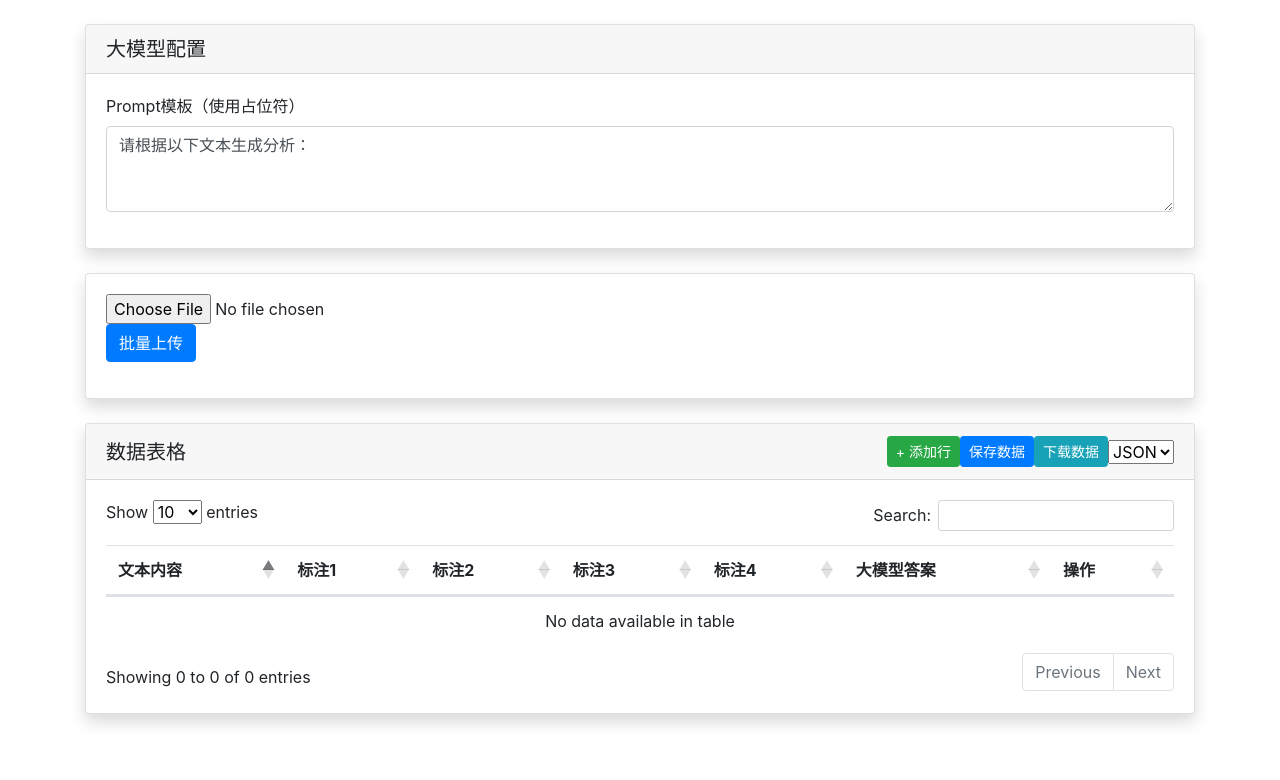
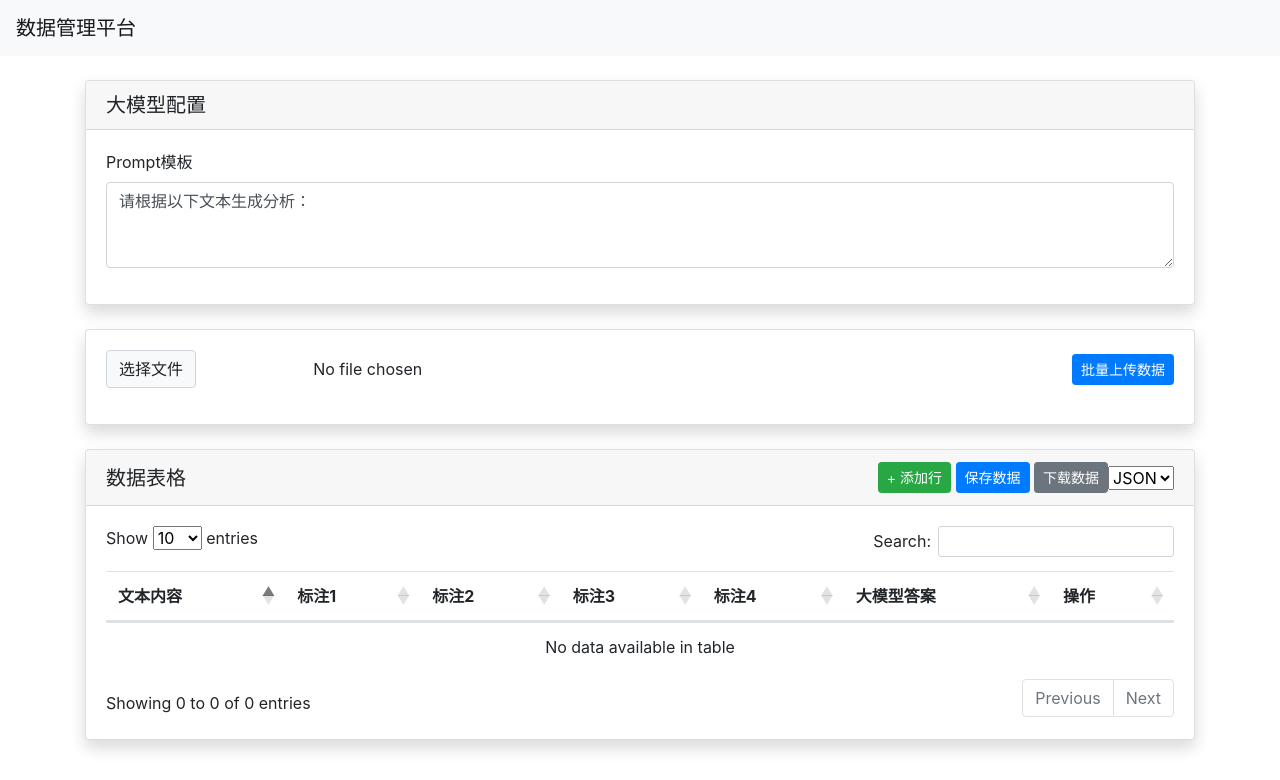
Before and after one commit to Dylandjk/-, a Django app: page / in a window 1280 px wide. Shown: the top 780 px of the page. Run offline with Django 5.2, Linux system fonts and the light colour scheme; data that the repository does not hold is empty; some libraries are stand-ins or nearby versions.

Commit message:
页面布局优化

```diff
--- a/myapp/templates/myapp/index.html
+++ b/myapp/templates/myapp/index.html
@@ -23,9 +23,34 @@
         .input-group-text {
             background-color: #f8f9fa;
         }
+
+        /* 添加以下样式确保浏览器兼容 */
+        .form-control-file::-webkit-file-upload-button {
+            visibility: hidden;
+        }
+
+        .form-control-file::before {
+            content: '选择文件';
+            display: inline-block;
+            background: #f8f9fa;
+            border: 1px solid #ced4da;
+            border-radius: 0.25rem;
+            padding: 0.375rem 0.75rem;
+            margin-right: 0.5rem;
+            cursor: pointer;
+        }
     </style>
 </head>
 <body>
+
+<nav class="navbar navbar-expand-lg navbar-light bg-light">
+    <a class="navbar-brand" href="#">数据管理平台</a>
+    <button class="navbar-toggler" type="button" data-toggle="collapse" data-target="#navbarSupportedContent"
+            aria-controls="navbarSupportedContent" aria-expanded="false" aria-label="Toggle navigation">
+        <span class="navbar-toggler-icon"></span>
+    </button>
+</nav>
+
 <div class="container mt-4">
 
     <!-- 在导航栏下方添加Prompt区域 -->
@@ -35,7 +60,7 @@
         </div>
         <div class="card-body">
             <div class="form-group">
-                <label>Prompt模板（使用{{ text }}占位符）</label>
+                <label>Prompt模板</label>
                 <textarea
                         id="promptInput"
                         class="form-control"
@@ -50,14 +75,24 @@
     <div class="card mb-4">
         <div class="card-body">
             <form id="uploadForm" enctype="multipart/form-data">
-                <div class="form-group">
-                    <input type="file" class="form-control-file" name="file" accept=".json,.txt">
-                    <button type="button" class="btn btn-primary" onclick="uploadFile()">
-                    <span id="uploadStatus">批量上传</span>
-                    <div id="uploadLoading" class="spinner-border spinner-border-sm" style="display: none;"></div>
+                <div class="form-group d-flex align-items-center"> <!-- 修改这里 -->
+                    <!-- 文件输入框 -->
+                    <input type="file"
+                           class="form-control-file flex-grow-1 mr-3"
+                           name="file"
+                           accept=".json,.txt"
+                           style="width: auto;"> <!-- 新增样式 -->
+
+                    <!-- 上传按钮 -->
+                    <button type="button"
+                            class="btn btn-primary btn-sm d-flex align-items-center"
+                            onclick="uploadFile()">
+                        <span id="uploadStatus">批量上传数据</span>
+                        <div id="uploadLoading"
+                             class="spinner-border spinner-border-sm ml-2"
+                             style="display: none;"></div>
                     </button>
                 </div>
-
             </form>
         </div>
     </div>
@@ -91,10 +126,10 @@
         <div class="card-header d-flex justify-content-between align-items-center">
             <h5 class="mb-0">数据表格</h5>
             <div class="d-flex gap-3 align-items-center"> <!-- 修改了这里 -->
-        <div class="d-flex gap-1"> <!-- 新增按钮容器 -->
+                <div> <!-- 新增按钮容器 -->
                     <button class="btn btn-success btn-sm" onclick="addRow()">+ 添加行</button>
                     <button class="btn btn-primary btn-sm" onclick="saveAll()">保存数据</button>
-            <button id="downloadBtn" class="btn btn-info btn-sm" onclick="downloadData()">下载数据</button>
+                    <button id="downloadBtn" class="btn btn-secondary btn-sm" onclick="downloadData()">下载数据</button>
                 </div>
 
                 <!-- 格式选择 -->
```
Lines whose indentation alone changed are shown as unchanged.
